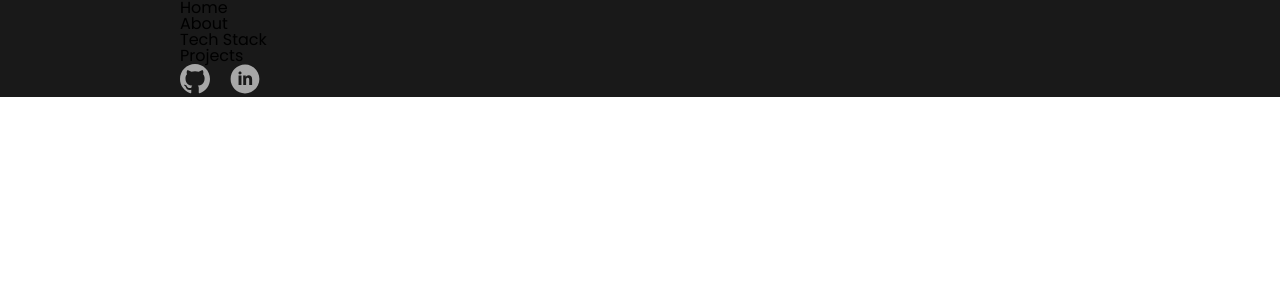
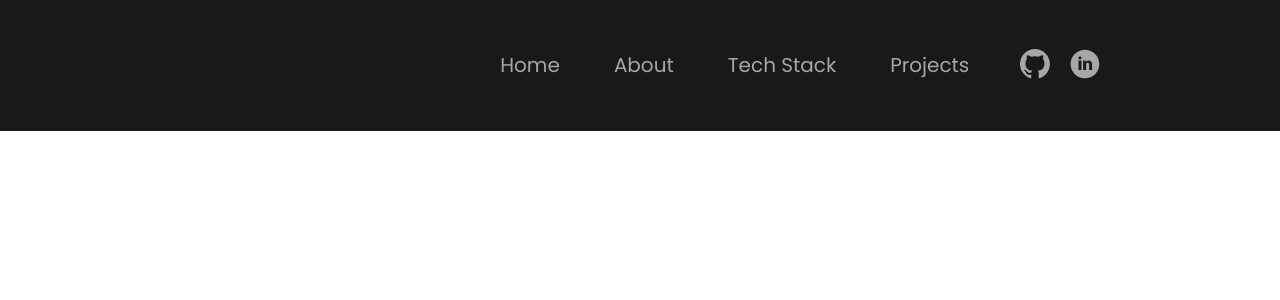
Before and after one commit to MatheusWeisheimer/Portfolio, a React (Create React App) app in the folder portfolio/: page / in a window 1280 px wide. Shown: the top 300 px of the page. Built offline with nearby package versions, Linux system fonts and the light colour scheme.

Commit message:
update Header component

```diff
--- a/portfolio/src/components/Header/Header.js
+++ b/portfolio/src/components/Header/Header.js
@@ -1,15 +1,12 @@
 import { Link, Element, animateScroll as scroll } from 'react-scroll'
-import ContactIcon from '../icons/ContactIcon'
+import UncoloredIcon from '../icons/UncoloredIcon'
 import './Header.css'
 
-function Header() {
-    const githubIconPath = "M15 0C6.7125 0 0 6.7125 0 15C0 21.6375 4.29375 27.2437 10.2563 29.2313C11.0063 29.3625 11.2875 28.9125 11.2875 28.5188C11.2875 28.1625 11.2688 26.9813 11.2688 25.725C7.5 26.4188 6.525 24.8062 6.225 23.9625C6.05625 23.5312 5.325 22.2 4.6875 21.8438C4.1625 21.5625 3.4125 20.8687 4.66875 20.85C5.85 20.8313 6.69375 21.9375 6.975 22.3875C8.325 24.6562 10.4812 24.0187 11.3438 23.625C11.475 22.65 11.8688 21.9937 12.3 21.6187C8.9625 21.2437 5.475 19.95 5.475 14.2125C5.475 12.5813 6.05625 11.2313 7.0125 10.1813C6.8625 9.80625 6.3375 8.26875 7.1625 6.20625C7.1625 6.20625 8.41875 5.8125 11.2875 7.74375C12.4875 7.40625 13.7625 7.2375 15.0375 7.2375C16.3125 7.2375 17.5875 7.40625 18.7875 7.74375C21.6562 5.79375 22.9125 6.20625 22.9125 6.20625C23.7375 8.26875 23.2125 9.80625 23.0625 10.1813C24.0188 11.2313 24.6 12.5625 24.6 14.2125C24.6 19.9688 21.0938 21.2437 17.7563 21.6187C18.3 22.0875 18.7688 22.9875 18.7688 24.3937C18.7688 26.4 18.75 28.0125 18.75 28.5188C18.75 28.9125 19.0312 29.3813 19.7812 29.2313C22.759 28.2259 25.3465 26.3121 27.1796 23.7592C29.0127 21.2063 29.9991 18.1429 30 15C30 6.7125 23.2875 0 15 0Z"
-    const linkedinIconPath = "M15.0001 0.599976C7.0471 0.599976 0.600098 7.04698 0.600098 15C0.600098 22.953 7.0471 29.4 15.0001 29.4C22.9531 29.4 29.4001 22.953 29.4001 15C29.4001 7.04698 22.9531 0.599976 15.0001 0.599976ZM11.4751 20.9685H8.5591V11.5845H11.4751V20.9685ZM9.9991 10.4325C9.0781 10.4325 8.4826 9.77997 8.4826 8.97297C8.4826 8.14948 9.0961 7.51648 10.0366 7.51648C10.9771 7.51648 11.5531 8.14948 11.5711 8.97297C11.5711 9.77997 10.9771 10.4325 9.9991 10.4325ZM22.1251 20.9685H19.2091V15.768C19.2091 14.5575 18.7861 13.7355 17.7316 13.7355C16.9261 13.7355 16.4476 14.292 16.2361 14.8275C16.1581 15.018 16.1386 15.288 16.1386 15.5565V20.967H13.2211V14.577C13.2211 13.4055 13.1836 12.426 13.1446 11.583H15.6781L15.8116 12.8865H15.8701C16.2541 12.2745 17.1946 11.3715 18.7681 11.3715C20.6866 11.3715 22.1251 12.657 22.1251 15.42V20.9685Z"
-
+function Header({darkMode, switchDarkMode}) {
     return (
-        <header>
+        <header className='header'>
             <nav>
-                <ul>
+                <ul className={`nav_options ${darkMode ? "darkmode_content" : "lightmode_content"}`}>
                     <li>
                         <Link to="home" smooth={true} duration={500}>
                             Home
@@ -33,8 +30,8 @@ function Header() {
                 </ul>
             </nav>
             <div className="contact">
-                <a href="https://github.com/MatheusWeisheimer" target="blank"><ContactIcon path={githubIconPath} width="1.87rem" darkMode={true}/></a>
-                <a href="https://www.linkedin.com/in/matheus-weisheimer-30325a242/" target="blank"><ContactIcon path={linkedinIconPath} width="1.87rem" darkMode={true}/></a>
+                <a href="https://github.com/MatheusWeisheimer" target="blank"><UncoloredIcon name="UncoloredGithub" darkMode={darkMode} width="1.87rem"/></a>
+                <a href="https://www.linkedin.com/in/matheus-weisheimer-30325a242/" target="blank"><UncoloredIcon name="UncoloredLinkedin" darkMode={darkMode} width="1.87rem"/></a>
             </div>
         </header>
     )
```
